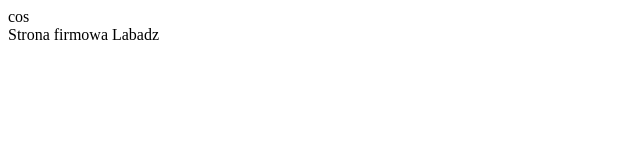
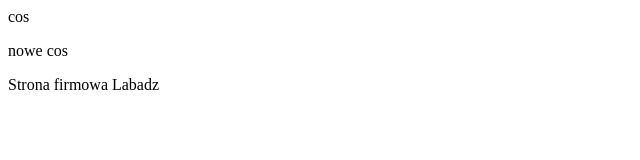
Before and after one commit to APiatkowskiWSB/Zajecia3Git, a plain HTML site: page stronaInternetowa.html in a window 1280 px wide. Shown: the whole page, without its empty margins (0-640 px from the left). Drawn offline with Linux system fonts and the light colour scheme.

Commit message:
dodanie nowe cos do strony firmy

```diff
--- a/stronaInternetowa.html
+++ b/stronaInternetowa.html
@@ -8,6 +8,7 @@
 </head>
 <body>
     <a>cos</a>
+    <p>nowe cos</p>
     <footer>Strona firmowa Labadz</footer>
 </body>
 </html>
```
